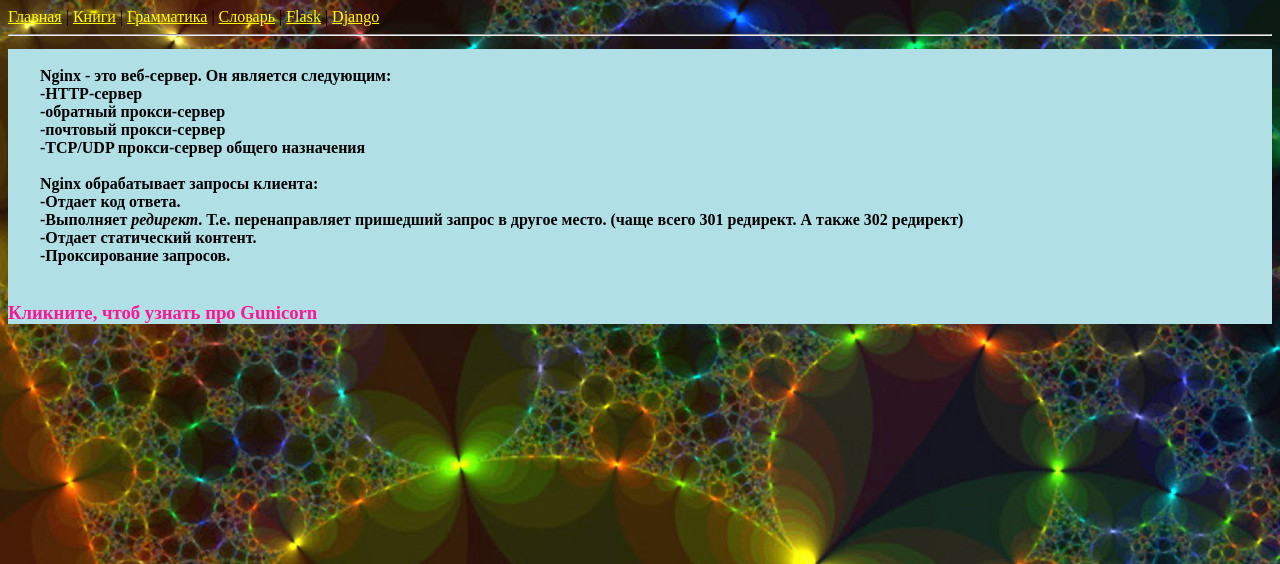
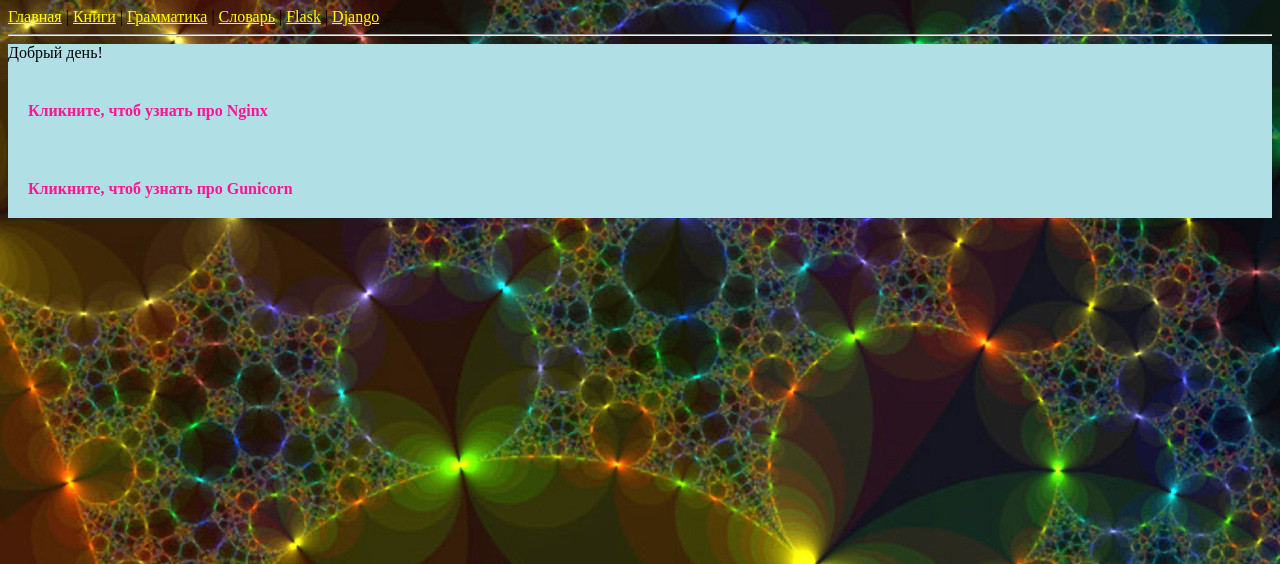
Before and after one commit to Muriam/python, a Django app: page / in a window 1280 px wide. Shown: the top 564 px of the page. Run offline with Django 3.2, Linux system fonts and the light colour scheme.

Commit message:
add showHidePosts

```diff
--- a/simple/django/proj/main/static/main/styles.css
+++ b/simple/django/proj/main/static/main/styles.css
@@ -30,5 +30,21 @@
 {
     width: 300px;
     border: 3px solid deepskyblue;
+}
 
+
+.title
+{
+  margin: 20px 0;
+  padding: 20px;
+  cursor: pointer;
+  color: deeppink;
 }
+.textPost
+{
+  display: none;
+}
+.show
+{
+  display: block;
+}
--- a/simple/django/proj/main/templates/main/base.html
+++ b/simple/django/proj/main/templates/main/base.html
@@ -3,7 +3,8 @@
 <head>
 	<meta charset="UTF-8">
     {% load static %}
-    <link type="text/css" rel="stylesheet" href="{% static 'main/styles.css' %}" />
+    <link rel="stylesheet" href="{% static 'main/styles.css' %}" />
+    <script src="{% static 'main/script.js' %}"></script>
     {% block title %}{% endblock %}
 </head>
 <body>
--- a/simple/django/proj/main/templates/main/index.html
+++ b/simple/django/proj/main/templates/main/index.html
@@ -6,9 +6,12 @@
 	<div id="content">
 
 	<script>
-        time();
+       time();
     </script>
 
+
+	<div class="title"><b>Кликните, чтоб узнать про Nginx</b></div>
+    <div class="textPost">
 	<pre><b>
 	Nginx - это веб-сервер. Он является следующим:
 	-HTTP-сервер
@@ -22,9 +25,11 @@
 	-Отдает статический контент.
 	-Проксирование запросов.
 	</b></pre>
+	</div>
 
-	<h3 id="posts" style="color: deeppink">Кликните, чтоб узнать про Gunicorn</h3>
-	<pre style="display: none"><b>
+	<div class="title"><b>Кликните, чтоб узнать про Gunicorn</b></div>
+    <div class="textPost">
+	<pre><b>
 	Gunicorn – это application-сервер. Также его иногда называют WSGI-сервер. Используется в Unix-системах.
 	WSGI является протоколом, был разработан как интерфейс связывающий web-сервер с web-приложением на python.
 	WSGI-сервер позволяет обрабатывать множество запросов одновременно. Ускоряет разработку веб-приложений написанных
@@ -40,14 +45,20 @@
 	-Расширяется с помощью специальных точек входа.
 	-Поддерживает Python 2.6+ и 3.x.
 	</b></pre>
+	</div>
 
 	<script>
-    let h3 = document.getElementById('posts');
-	h3.onclick = function()
+	const titles = document.querySelectorAll(".title")
+	const textPosts = document.querySelectorAll(".textPost")
+
+	for (let i=0; i<titles.length; i++)
 	{
-    	this.nextElementSibling.style.display = this.nextElementSibling.style.display == 'none' ? 'block' : 'none';
+  	titles[i].addEventListener('click', () =>
+      {
+        textPosts[i].classList.toggle('show')
+      })
 	}
-    </script>
+	</script>
 
 	</div>
     {% endblock %}
```
